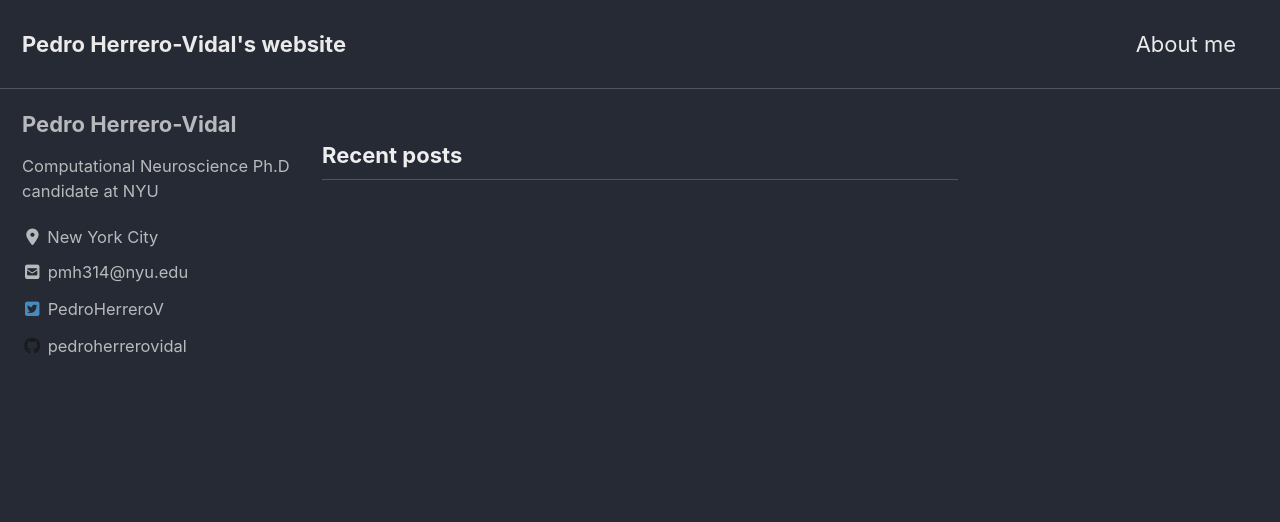
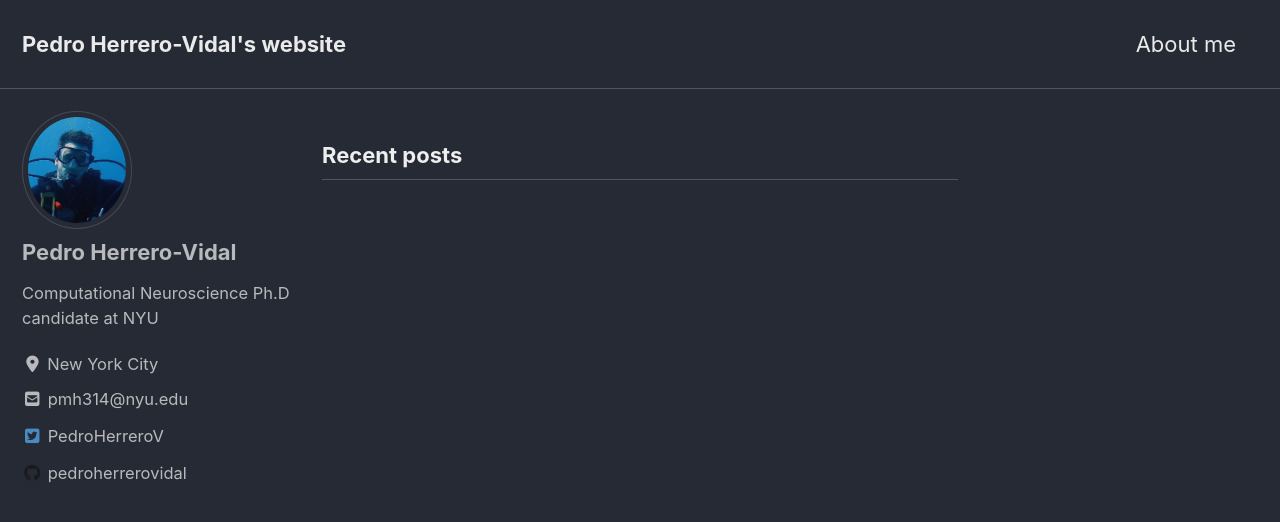
Before and after one commit to pedroherrerovidal/pedroherrerovidal.github.io, a Jekyll site: the page built from index.html, in a window 1280 px wide and 900 px high. Shown: the top 522 px of the window. Built offline with Jekyll 4.4.1, drawn with Linux system fonts in a browser that asks for light colours; cached includes are drawn as plain includes; nearby versions of some CDN libraries; the list of posts is cut into pages by our own code.

Commit message:
Update _config.yml

```diff
--- a/_config.yml
+++ b/_config.yml
@@ -94,7 +94,7 @@
 # Site Author
 author:
   name             : "Pedro Herrero-Vidal"
-  avatar           : # path of avatar image, e.g. "/assets/images/bio-photo.jpg"
+  avatar           : "/assets/images/github.png" # path of avatar image, e.g. "/assets/images/bio-photo.jpg"
   bio              : "Computational Neuroscience Ph.D candidate at NYU"
   location         : "New York City"
   email            :
```
